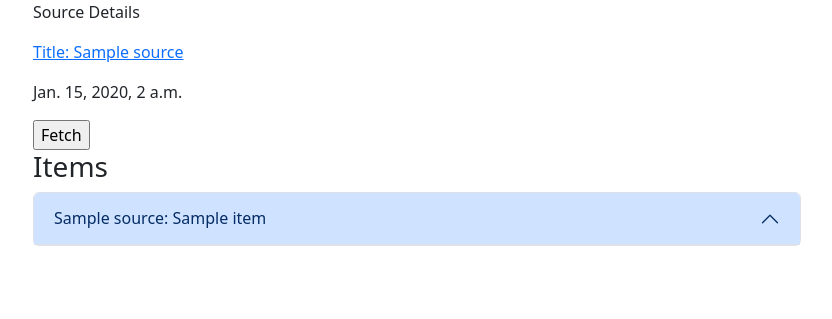
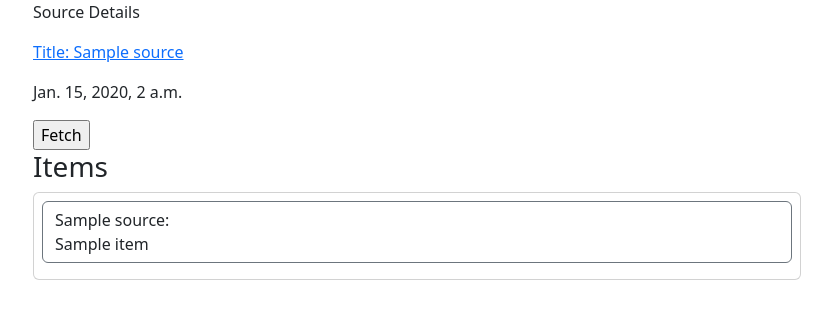
Before and after one commit to carmoskus/web_stuff, a Django app: page /app/1/ in a window 1280 px wide. Shown: the part 41-360 px from the top of the page, without its empty margins (49-881 px from the left). Run offline with Django 5.2, Linux system fonts and the light colour scheme; tables that the repository leaves empty hold one stand-in row (values such as "Sample post"); some libraries are stand-ins or nearby versions.

Commit message:
Changed accordian to cards

```diff
--- a/django_rss/rss_app/templates/rss_app/item_snippet.html
+++ b/django_rss/rss_app/templates/rss_app/item_snippet.html
@@ -1,21 +1,9 @@
-<div class="accordion-item">
-    <h2 class="accordion-header">
-        <button class="accordion-button" type="button" data-bs-toggle="collapse" data-bs-target="#collapse{{ forloop.counter }}" aria-expanded="true" aria-controls="collapse{{ forloop.counter }}">
-        {% comment %}
-        <a href="{{ item.url }}">{{ item.title }}</a> -
-        <a href="{% url 'source' item.source.id %}">
-            {% if item.author|length > 1 %}
-                {{ item.author }}
-            {% else %}
-                {{ item.source.title }}
-            {% endif %}
-        </a>
-        {% endcomment %}
-        {{ item.source.title }}: {{ item.title }}
-        </button>
-    </h2>
-    <div id="collapse{{ forloop.counter }}" class="accordion-collapse collapse" data-bs-parent="#accordionExample">
-        <div class="accordion-body rss-item">
+<div class="card">
+<div class="card-body p-2">
+    <button class="card-title btn btn-outline-secondary d-block w-100 text-start" type="button" data-bs-toggle="collapse" data-bs-target="#collapse{{ forloop.counter }}" aria-expanded="false" aria-controls="collapse{{ forloop.counter }}">
+        {{ item.source.title }}:<br/>{{ item.title }}
+    </button>
+    <div id="collapse{{ forloop.counter }}" class="collapse rss-item">
         <div><a href="{{ item.url }}">{{item.pub_date}}</a></div>
         <div class="form-check">
             <input class="form-check-input" type="checkbox" value="" id="seenBox{{ forloop.counter }}">
@@ -43,6 +31,6 @@
         <div class="container">
             {% autoescape off %}{{ item.content }}{% endautoescape %}
         </div>
-        </div>
     </div>
 </div>
+</div>
```
